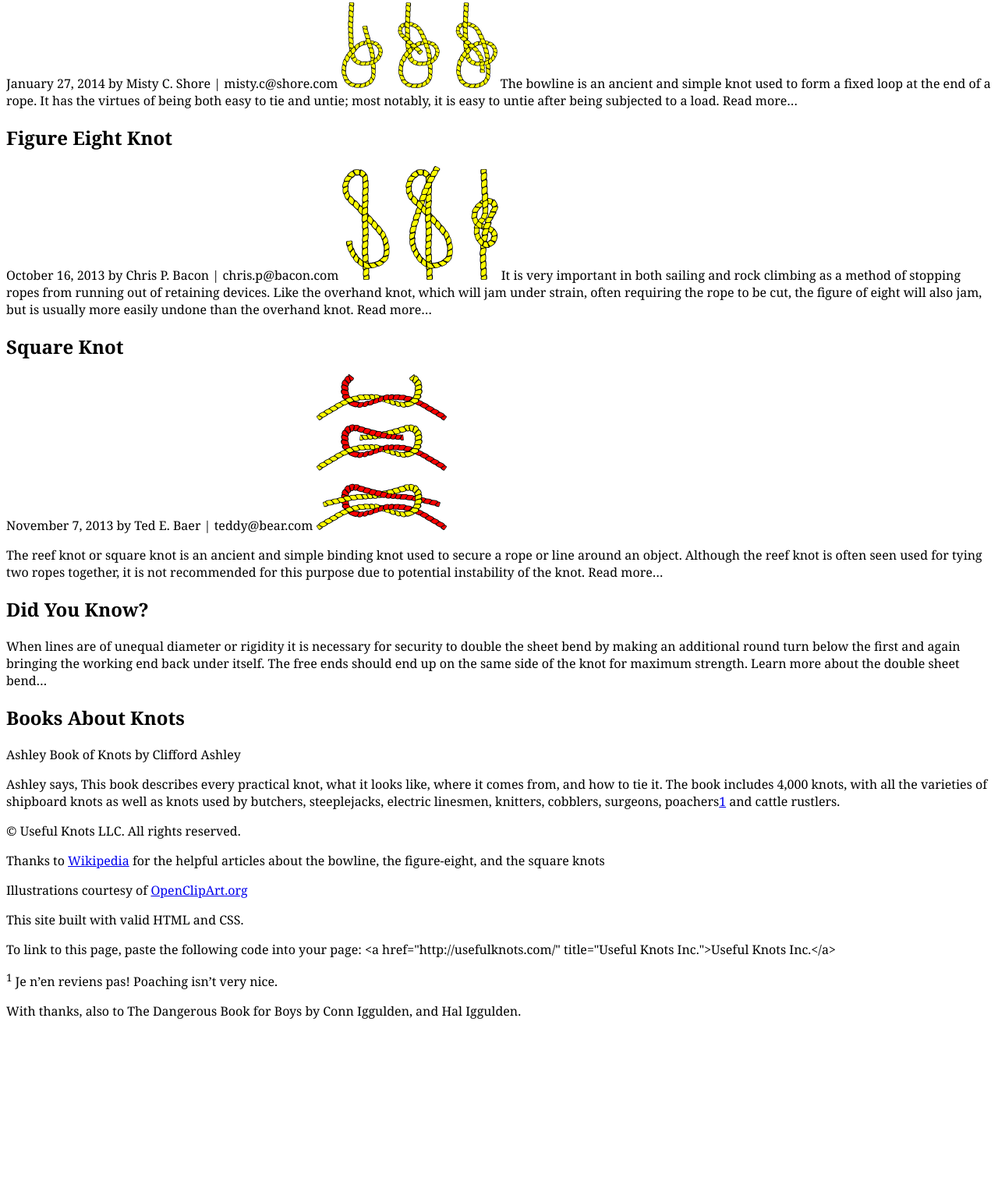
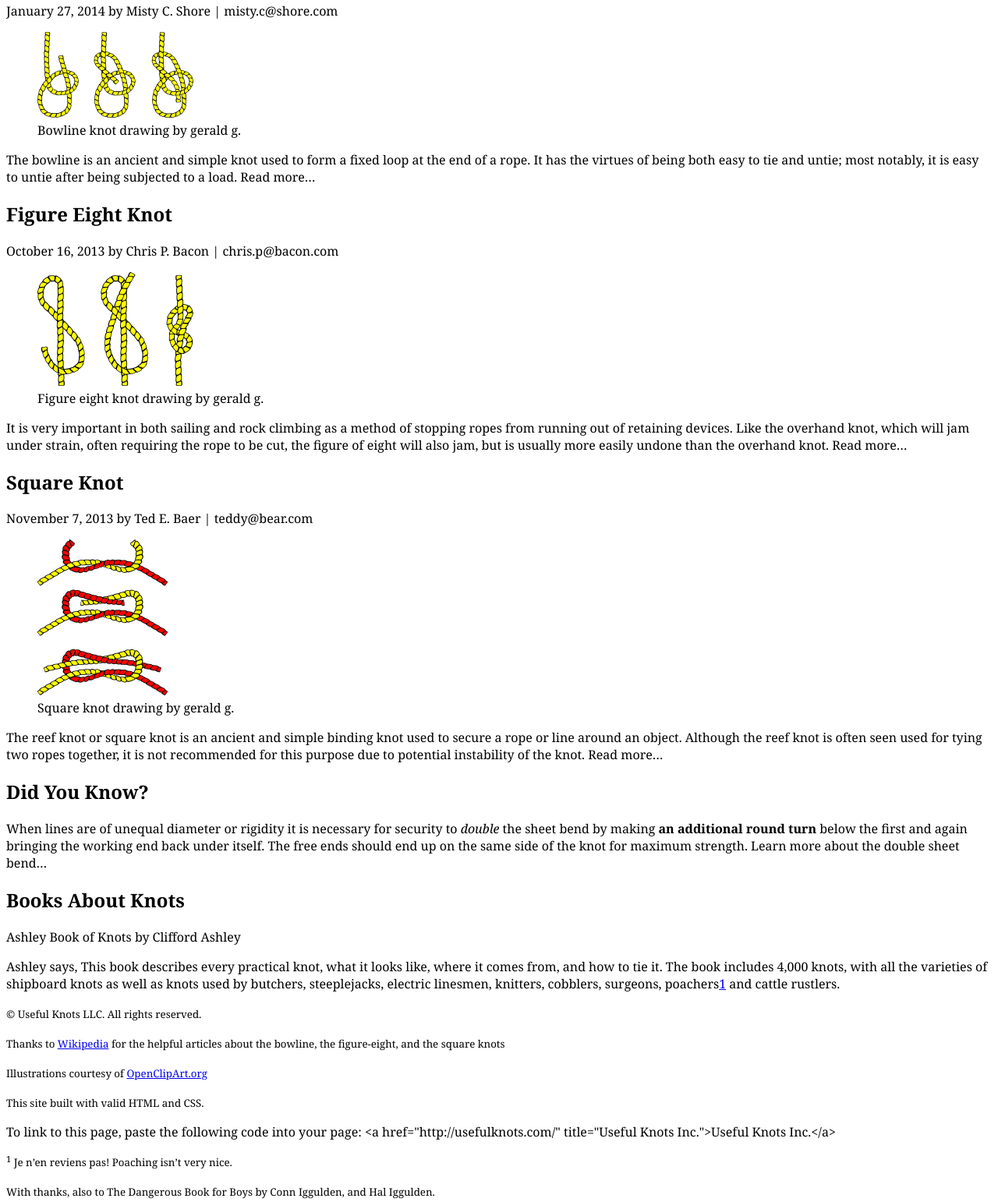
Before and after one commit to Masa-src21/week-3, a plain HTML site: page index.html in a window 1280 px wide. Shown: the part 136-1678 px from the top of the page at 78% size. Before the commit the page ends 1460 px from the top, so only its background shows below. Drawn offline with Linux system fonts and the light colour scheme.

Commit message:
Added some semantic HTML

```diff
--- a/index.html
+++ b/index.html
@@ -23,10 +23,13 @@
 					January 27, 2014
 					<!-- STEP 11: Author contact information -->
 					by Misty C. Shore | misty.c@shore.com
-					<img src="images/bowline.png" alt="Diagram of a bowline knot" />
-					<!-- http://openclipart.org/detail/8577/tying-knots-by-gerald_g-8577 -->
+					<figure>
+						<img src="images/bowline.png" alt="Diagram of a bowline knot" />
+						<figcaption>Bowline knot drawing by gerald g.</figcaption>
+						<!-- http://openclipart.org/detail/8577/tying-knots-by-gerald_g-8577 -->
+					</figure>
 					<!-- STEP 1: Add a paragraph below (and everywhere else where appropriate) -->
-					The bowline is an ancient and simple knot used to form a fixed loop at the end of a rope. It has the virtues of being both easy to tie and untie; most notably, it is easy to untie after being subjected to a load. Read more…
+					<p>The bowline is an ancient and simple knot used to form a fixed loop at the end of a rope. It has the virtues of being both easy to tie and untie; most notably, it is easy to untie after being subjected to a load. Read more…</p>
 					<!-- STEP 14: Highlight text with <mark> -->
 
 
@@ -34,16 +37,22 @@
 					October 16, 2013
 					by Chris P. Bacon | chris.p@bacon.com
 					<!-- STEP 4: Add a figure -->
+					<figure>
 						<img src="images/figure-eight-knot.png" alt="Diagram of a figure eight knot" />
-					<!-- http://openclipart.org/detail/8580/tying-knots-by-gerald_g-8580 -->
-					It is very important in both sailing and rock climbing as a method of stopping ropes from running out of retaining devices. Like the overhand knot, which will jam under strain, often requiring the rope to be cut, the figure of eight will also jam, but is usually more easily undone than the overhand knot. Read more…
+						<figcaption>Figure eight knot drawing by gerald g.</figcaption>
+						<!-- http://openclipart.org/detail/8580/tying-knots-by-gerald_g-8580 -->
+					</figure>
+					<p>It is very important in both sailing and rock climbing as a method of stopping ropes from running out of retaining devices. Like the overhand knot, which will jam under strain, often requiring the rope to be cut, the figure of eight will also jam, but is usually more easily undone than the overhand knot. Read more…</p>
 
 
 					<h2>Square Knot</h2>
 					November 7, 2013
 					by Ted E. Baer | teddy@bear.com
-					<img src="images/square-knot.png" alt="Diagram of a square knot" />
-					<!-- http://openclipart.org/detail/8581/tying-knots-by-gerald_g-8581 -->
+					<figure>
+						<img src="images/square-knot.png" alt="Diagram of a square knot" />
+						<figcaption>Square knot drawing by gerald g.</figcaption>
+						<!-- http://openclipart.org/detail/8581/tying-knots-by-gerald_g-8581 -->
+					</figure>
 					<!-- STEP 9: Define a term with <dfn> -->
 					<p>The reef knot or square knot is an ancient and simple binding knot used to secure a rope or line around an object. Although the reef knot is often seen used for tying two ropes together, it is not recommended for this purpose due to potential instability of the knot. Read more…</p>
 
@@ -51,7 +60,7 @@
 			<!-- STEP 21: Add <aside> inside the <main> -->
 
 				<h2>Did You Know?</h2>
-				When lines are of unequal diameter or rigidity it is necessary for security to <!-- STEP 3: Mark importance or emphasis with <em> and <strong> -->double the sheet bend by making an additional round turn below the first and again bringing the working end back under itself. The free ends should end up on the same side of the knot for maximum strength. Learn more about the double sheet bend…
+				<p>When lines are of unequal diameter or rigidity it is necessary for security to <!-- STEP 3: Mark importance or emphasis with <em> and <strong> --><em>double</em> the sheet bend by making <strong>an additional round turn</strong> below the first and again bringing the working end back under itself. The free ends should end up on the same side of the knot for maximum strength. Learn more about the double sheet bend…</p>
 				<h2>Books About Knots</h2>
 				<!-- STEP 5: Indicate a citation or reference -->
 				Ashley Book of Knots
@@ -65,17 +74,17 @@
 
 		<!-- STEP 19: Add page <footer> -->
 
-			<p><!-- STEP 2: Add fine print -->© Useful Knots LLC. All rights reserved.</p>
-			<p>Thanks to <a href="http://wikipedia.org/" title="Wikipedia - The Free Encyclopedia">Wikipedia</a> for the helpful articles about the bowline, the figure-eight, and the square knots</p>
-			<p>Illustrations courtesy of <a href="http://openclipart.org/" title="Share and use images with OpenClipArt">OpenClipArt.org</a></p>
+			<p><!-- STEP 2: Add fine print --><small>© Useful Knots LLC. All rights reserved.</small></p>
+			<p><small>Thanks to <a href="http://wikipedia.org/" title="Wikipedia - The Free Encyclopedia">Wikipedia</a> for the helpful articles about the bowline, the figure-eight, and the square knots</small></p>
+			<p><small>Illustrations courtesy of <a href="http://openclipart.org/" title="Share and use images with OpenClipArt">OpenClipArt.org</a></small></p>
 			<!-- STEP 8: Explain an abbreviation -->
-			<p>This site built with valid HTML and CSS.</p>
+			<p><small>This site built with valid HTML and CSS.</small></p>
 			<!-- STEP 13: Mark up code and pre-formatted text with <pre> and <code> -->
 			<!-- STEP 15: Add Line breaks with <br /> -->
 			To link to this page, paste the following code into your page: &lt;a href="http://usefulknots.com/" title="Useful Knots Inc."&gt;Useful Knots Inc.&lt;/a&gt;
-			<p id="footnote1"><sup>1</sup> Je n’en reviens pas! Poaching isn’t very nice.</p>
+			<p id="footnote1"><small><sup>1</sup> Je n’en reviens pas! Poaching isn’t very nice.</small></p>
 			<!-- STEP 16: Include a <span> element (for example to change the base language) -->
-			<p>With thanks, also to The Dangerous Book for Boys by Conn Iggulden, and Hal Iggulden.</p>
+			<p><small>With thanks, also to The Dangerous Book for Boys by Conn Iggulden, and Hal Iggulden.</small></p>
 
 	</body>
 </html>
```
